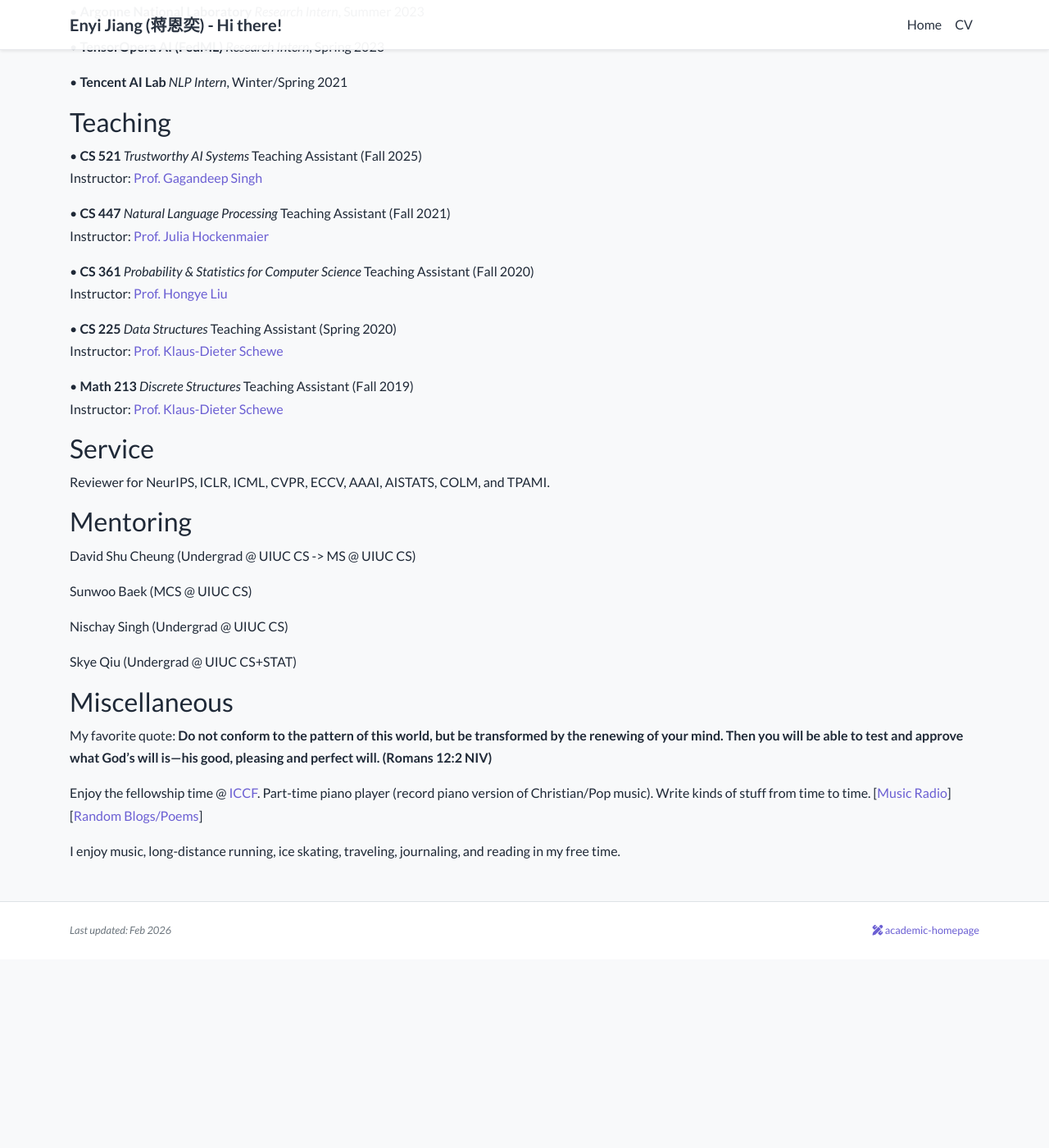
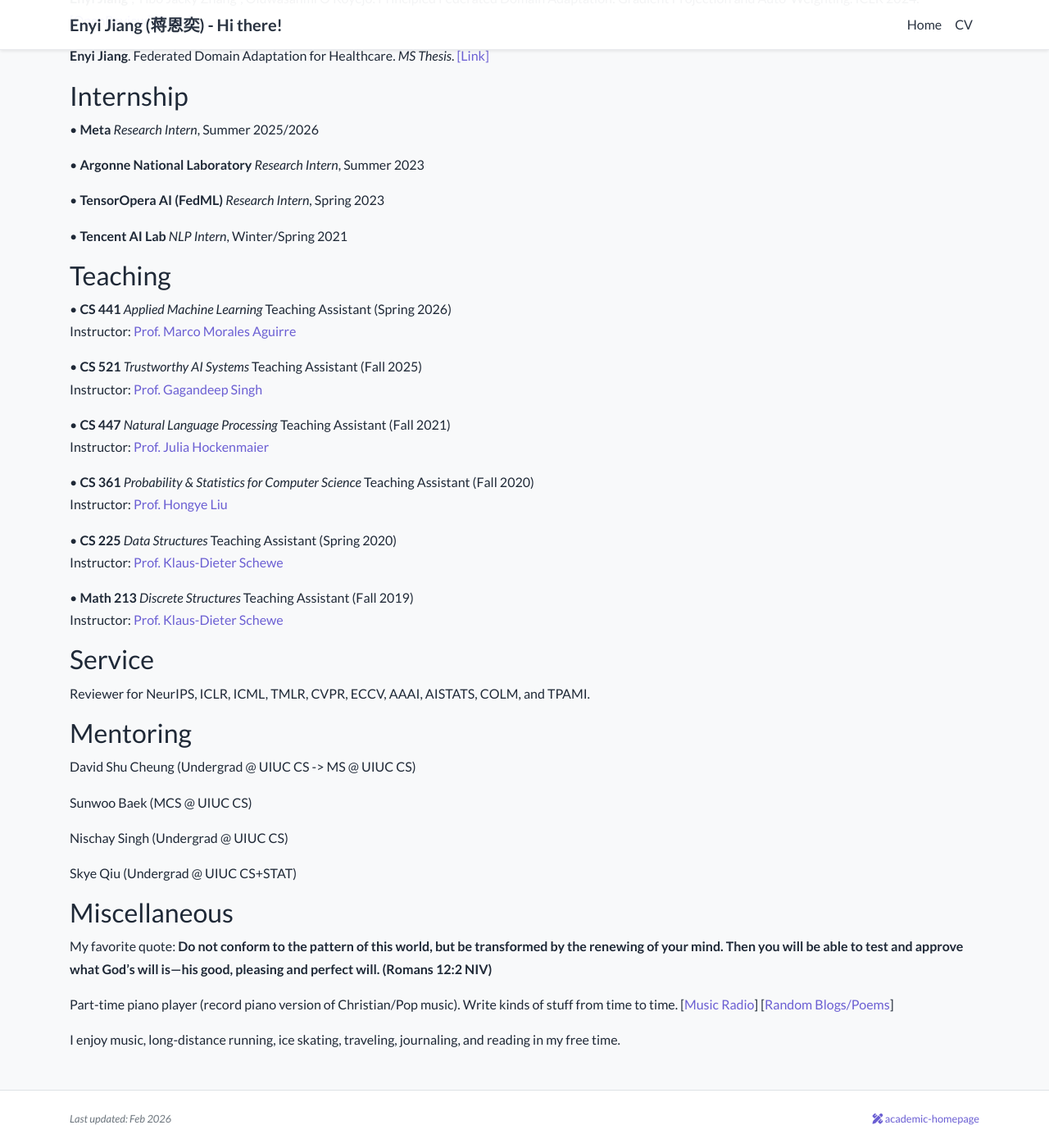
Before and after one commit to enyijiang/enyijiang.github.io, a Jekyll site: the page built from _pages/cv.md, in a window 1280 px wide and 1400 px high, scrolled down 755 px. Shown: the whole window at 82% size. Built offline with Jekyll 4.4.1, drawn with Linux system fonts in a browser that asks for light colours; nearby versions of some CDN libraries; a style sheet for code colours, icons or effects is not loaded; before the commit the page ends 1925 px from its top, so only the background shows below that; some of the changed text lies outside the part shown.

Commit message:
update cv

```diff
--- a/_pages/cv.md
+++ b/_pages/cv.md
@@ -38,6 +44,7 @@ Robust Answers, Fragile Logic: Probing the Decoupling Hypothesis in LLM Reasonin
 
 **Enyi Jiang**. Federated Domain Adaptation for Healthcare. *MS Thesis*. [[Link]](https://www.ideals.illinois.edu/items/127653)
 
+
 ## Internship
 
 • **Meta** *Research Intern*, Summer 2025/2026
@@ -49,6 +56,8 @@ Robust Answers, Fragile Logic: Probing the Decoupling Hypothesis in LLM Reasonin
 • **Tencent AI Lab** *NLP Intern*, Winter/Spring 2021
 
 ## Teaching
+• **CS 441** *Applied Machine Learning* Teaching Assistant (Spring 2026)
+  Instructor: [Prof. Marco Morales Aguirre](https://siebelschool.illinois.edu/about/people/faculty/moralesa)
 
 • **CS 521** *Trustworthy AI Systems* Teaching Assistant (Fall 2025)
   Instructor: [Prof. Gagandeep Singh](https://ggndpsngh.github.io/)
@@ -67,7 +76,7 @@ Robust Answers, Fragile Logic: Probing the Decoupling Hypothesis in LLM Reasonin
 
 ## Service
 
-Reviewer for NeurIPS, ICLR, ICML, CVPR, ECCV, AAAI, AISTATS, COLM, and TPAMI.
+Reviewer for NeurIPS, ICLR, ICML, TMLR, CVPR, ECCV, AAAI, AISTATS, COLM, and TPAMI.
 
 ## Mentoring
 
@@ -83,6 +92,6 @@ Skye Qiu (Undergrad @ UIUC CS+STAT)
 
 My favorite quote: **Do not conform to the pattern of this world, but be transformed by the renewing of your mind. Then you will be able to test and approve what God’s will is—his good, pleasing and perfect will. (Romans 12:2 NIV)**
 
-Enjoy the fellowship time @ [ICCF](https://iccfer.com/). Part-time piano player (record piano version of Christian/Pop music). Write kinds of stuff from time to time. [[Music Radio](https://music.163.com/#/djradio?id=960850566)] [[Random Blogs/Poems](https://enyijiang.web.illinois.edu/)]
+Part-time piano player (record piano version of Christian/Pop music). Write kinds of stuff from time to time. [[Music Radio](https://music.163.com/#/djradio?id=960850566)] [[Random Blogs/Poems](https://enyijiang.web.illinois.edu/)]
 
 I enjoy music, long-distance running, ice skating, traveling, journaling, and reading in my free time.
```
Also changed, not shown: other parts of _pages/cv.md (+6 -0 lines), assets/images/enyi.jpeg (renamed from assets/images/selfi_3.jpeg).
